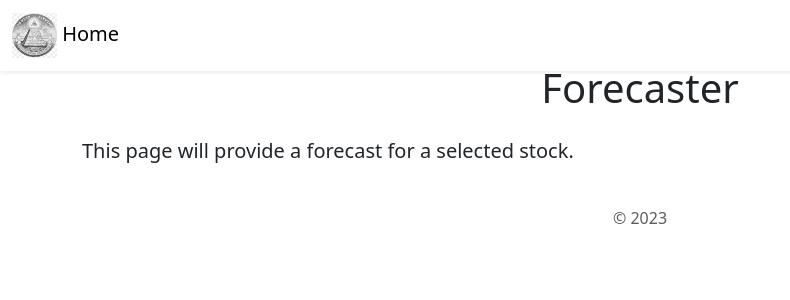
After one commit to cfigy/flaskSite, a Flask app: template templates/forecaster.html in a window 1280 px wide. The commit adds this page. Shown: the top 300 px of the page, without its empty margins (0-790 px from the left). Run offline with Flask 3, Linux system fonts and the light colour scheme; the template is opened without the code that fills it, so the values that code supplies are empty; parts of the project's set-up code (start-up, migrations or seed data) failed here and were passed over; some libraries are stand-ins or nearby versions.

Commit message:
added a route for forecaster

```diff
--- a/app.py
+++ b/app.py
@@ -1,5 +1,14 @@
-from flask import Flask, render_template, jsonify
+from flask import Flask, render_template, jsonify, request
 from database import getProjects, getProject
+from prophet import Prophet
+from prophet.plot import plot_plotly
+import yfinance as yf
+from datetime import date
+import forecaster as fc
+import plotly
+import json
+import mplfinance as mp
+import tradingview as tv
 
 
 app = Flask(__name__)
@@ -22,5 +31,57 @@ def api_projects():
   else:
     return jsonify(Projects)
 
+#@app.route("/project/<id>/submit", methods=['post'])
+#def api_project_comment(id):
+#  data = request.form
+#  return jsonify(data)
+
+@app.route("/forecaster/<sym>")
+def forecaster(sym):
+  if sym == None:
+    sym = 'SPY'
+  START = "2018-01-01"
+  TODAY = date.today().strftime("%Y-%m-%d")
+  data = yf.download(sym, START, TODAY)
+  data.reset_index(inplace=True)
+  fig = fc.plot_raw_data(data)
+  graphJSON = json.dumps(fig, cls=plotly.utils.PlotlyJSONEncoder)
+
+  #Forecast
+  df_train = data[["Date","Close"]]
+  df_train = df_train.rename(columns={"Date": "ds", "Close": "y"})
+
+  m = Prophet()
+  #m.fit(df_train)
+  #future = m.make_future_dataframe(periods=period)
+  #forecast = m.predict(future)
+
+  #fig2 = plot_plotly(m, forecast)
+  #graphJSON2 = json.dumps(fig2, cls=plotly.utils.PlotlyJSONEncoder)
+
+
+  return render_template('forecaster.html', graphJSON=graphJSON, graphJSON2=graphJSON)
+
+@app.route('/chartdata', methods =['POST'])
+def chart_data():
+    if request.method == 'POST':
+      sym = 'SPY'
+      START = "2018-01-01"
+      TODAY = date.today().strftime("%Y-%m-%d")
+      data = yf.download(sym, START, TODAY)
+      data.reset_index(inplace=True)
+
+      body = request.json
+      df = data
+      df.index.name = 'Date'
+      mplfinance.plot(df, type = 'candle',style ='yahoo',savefig ="sample.png")
+
+      return "image to transferred"
+
+@app.route('/tv')
+def tv():
+  chart = tradingview.create_chart(symbol="AAPL", interval="1m")
+  return render_template('tv.html', chart=chart)
+
 if __name__ == "__main__":
   app.run(host='0.0.0.0', debug=True)
--- a/pyproject.toml
+++ b/pyproject.toml
@@ -8,6 +8,9 @@ authors = ["Your Name <you@example.com>"]
 python = "^3.10"
 Flask = "^2.3.2"
 SQLAlchemy = "^2.0.19"
+prophet = "^1.1.4"
+yfinance = "^0.2.25"
+plotly = "^5.15.0"
 
 [tool.poetry.dev-dependencies]
 
--- a/requirements.txt
+++ b/requirements.txt
@@ -2,3 +2,7 @@ Flask
 Gunicorn
 sqlalchemy
 pymysql
+yfinance
+prophet
+datetime
+plotly
--- /dev/null
+++ b/templates/forecaster.html
@@ -0,0 +1,32 @@
+<!DOCTYPE html>
+<html>
+  <head>
+    {% include 'nav2.html' %}
+    {% include 'bootstrap.html' %}
+    <title>Forecaster</title>
+    <link rel="favicon" href="/static/favicon.ico">
+  </head>
+  <body>
+    <div class="container">
+      <h1 class="text-center mt-2 mb-4">Forecaster</h1>
+      <p class="lead">
+        This page will provide a forecast for a selected stock.
+      </p>
+      <div id='chart' class='chart'”></div>
+        <script src='https://cdn.plot.ly/plotly-latest.min.js'></script>
+        <script type='text/javascript'>
+          var graphs = {{graphJSON | safe}};
+          Plotly.plot('chart',graphs,{});
+        </script>
+      </div>
+      <div id='chart2' class='chart2'”></div>
+        <script src='https://cdn.plot.ly/plotly-latest.min.js'></script>
+        <script type='text/javascript'>
+          var graphs = {{graphJSON2 | safe}};
+          Plotly.plot('chart2',graphs,{});
+        </script>
+      </div>
+    </div>
+    {% include 'footer.html' %}
+  </body>
+</html>
--- a/templates/nav2.html
+++ b/templates/nav2.html
@@ -1,8 +1,8 @@
 <nav class="navbar shadow-sm fixed-top bg-white">
   <div class="container-fluid">
     <a class="navbar-brand" href="/">
-      <img src="/static/bootstrap-logo.svg" alt="Logo" width="30" height="24" class="d-inline-block align-text-top">
-      Data Science
+      <img src="/static/eye-and-pyramid.png" alt="Logo" width="45" height="45" class="d-inline-block align-text-center">
+      Home
     </a>
   </div>
 </nav>
--- a/templates/project.html
+++ b/templates/project.html
@@ -21,6 +21,7 @@
       <div class="text-center">
         <a href="mailto:chris.figy@gmail.com" class="btn btn-primary btn-lg">Contact</a>
       </div>
+     <!--{% include 'form.html' %}-->
     {% include 'footer.html' %}
   </body>
 </html>
```
Also changed, not shown: forecaster.py (added, +10 -0 lines), templates/form.html (added, +19 -0 lines), static/eye-and-pyramid.png (added), 1 other file.
